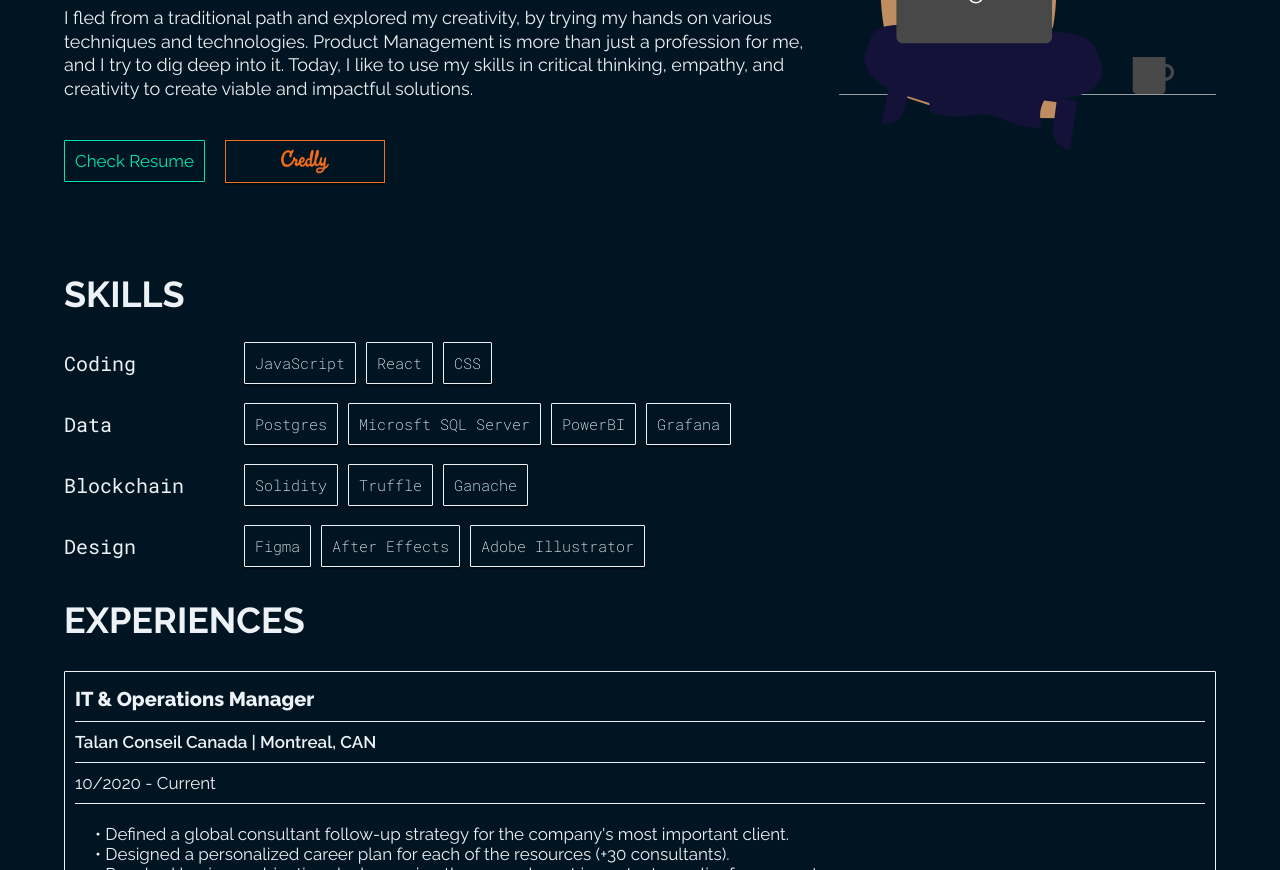
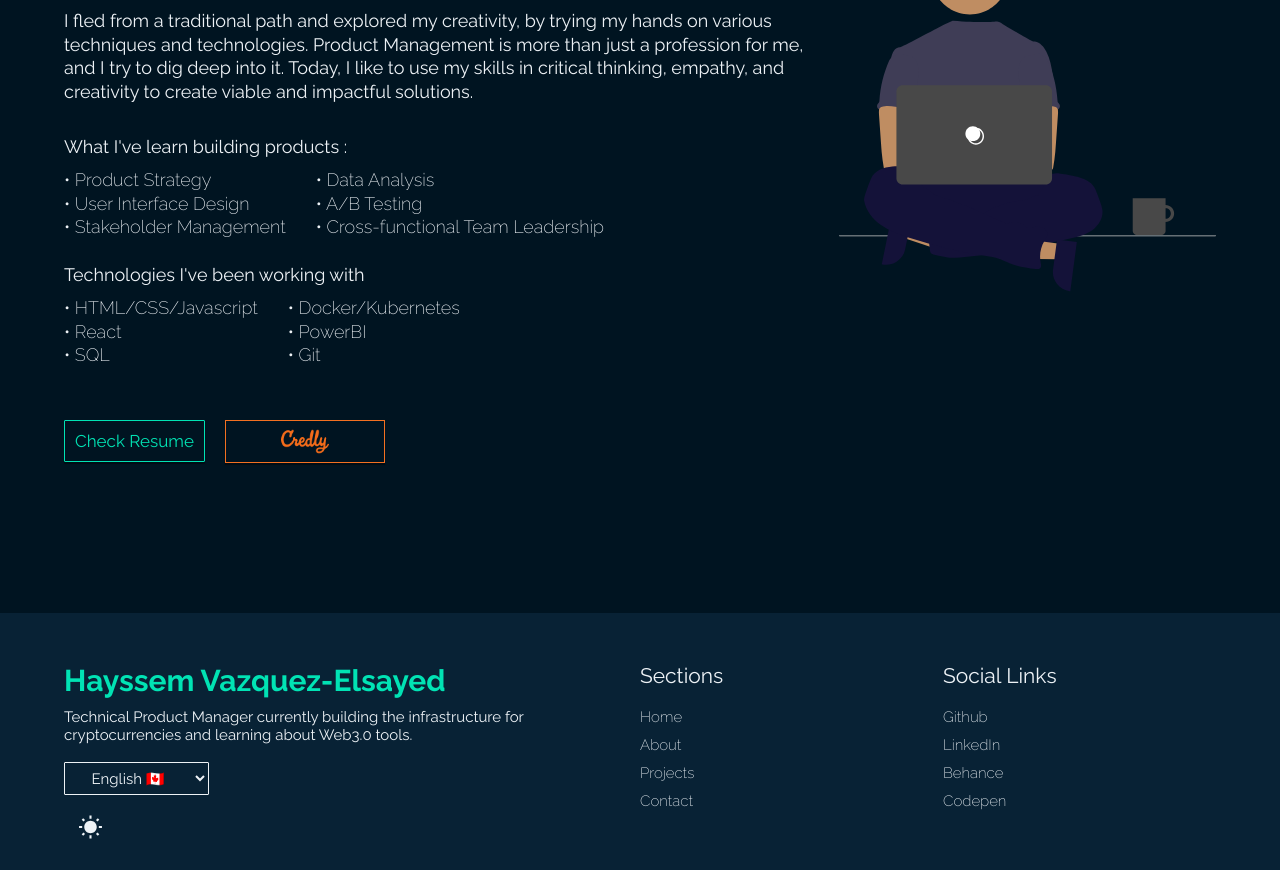
Before and after one commit to cuitlazotlac/portfolio-v3, a React (Create React App) app: page /about in a window 1280 px wide. Shown: the part 500-1370 px from the top of the page. Built offline with nearby package versions, Linux system fonts and the light colour scheme.

Commit message:
reviewing projects and about pages

```diff
--- a/src/assets/data/blockchain.js
+++ b/src/assets/data/blockchain.js
@@ -2,7 +2,7 @@
 const blockchain = [
   {
     id: 1,
-    category: "DApp",
+    category: "DeFi",
     link1: "https://github.com/cuitlazotlac/defi_app",
     link2: "https://defi-dapp-token-farm.herokuapp.com/",
     title: "DeFi DApp Token Farm",
@@ -11,7 +11,7 @@ const blockchain = [
   },
   {
     id: 2,
-    category: "Web3.0",
+    category: "React",
     link1: "https://github.com/cuitlazotlac/eth-sign-in",
     link2: "https://cuitlazotlac.github.io/eth-sign-in/",
     title: "ETH SignIn",
@@ -20,7 +20,7 @@ const blockchain = [
   },
   {
     id: 3,
-    category: "Web3.0",
+    category: "React",
     link1: "https://github.com/cuitlazotlac/full-mint-website",
     link2: "https://cuitlazotlac.github.io/full-mint-website/",
     title: "NFT Mint Website",
@@ -36,6 +36,60 @@ const blockchain = [
     desc: "👨🏽‍💻 📈 Using the crypto analytics by and for the community in order to practice building dashboards create and share crypto analytics.",
     stack: "SQL",
   },
+  {
+    id: 5,
+    category: "React",
+    link1: "https://github.com/cuitlazotlac/WeatherChecker",
+    link2: "https://weatherchecker1.herokuapp.com/",
+    title: "Weather Checker",
+    desc: "🌤 🌦 Responsive web application to check to detailed weather. Built-in React + SCSS and using OpenWeatherMap API (https://openweathermap.org/)",
+    stack: "react, scss, openweathermap-api",
+  },
+  {
+    id: 6,
+    category: "API",
+    link1: "https://github.com/cuitlazotlac/mtlmex-api",
+    link2: "https://mtlmex-api.herokuapp.com/",
+    title: "MTL Mex API",
+    desc: "🇲🇽🌮 An API of the Mexican restaurants in Montréal 🇨🇦 This need to be constantly updated with the best addresses that you know so do not hesitate to contribute 🤠",
+    stack: "javascript, heroku, jsondb",
+  },
+  {
+    id: 7,
+    category: "React",
+    link1: "https://github.com/cuitlazotlac/anime-library",
+    link2: "https://anime-library1.herokuapp.com/",
+    title: "Anime Library",
+    desc: "⛩ 🏮 Simple Web application to display your favorite animes - manga.. information using the Unofficial MYANIMELIST API (https://jikan.moe/)",
+    stack: "react, api, scss",
+  },
+  {
+    id: 8,
+    category: "Vue",
+    link1: "https://github.com/cuitlazotlac/what-movie",
+    link2: "https://what-movies.herokuapp.com/",
+    title: "What Movie ?",
+    desc: "🎥 🍿 A very simple web application displaying movies information using the OMDB API (https://www.omdbapi.com/)",
+    stack: "vuejs, api, javascript",
+  },
+  {
+    id: 9,
+    category: "React",
+    link1: "https://github.com/cuitlazotlac/covid-tracker-dashboard",
+    link2: "https://www.google.com",
+    title: "Covid Tracker Dashboard",
+    desc: "covid dashboard using https://covidtracking.com/data api",
+    stack: "react, api",
+  },
+  {
+    id: 10,
+    category: "React",
+    link1: "https://github.com/climate-stuff/carbon-calculator",
+    link2: "",
+    title: "Carb One Caculator",
+    desc: "🪴👨🏽‍💻👨🏻‍💻 This is the story of two guys interested in environmental topics, building a carbon footprint calculator",
+    stack: "react, javascript",
+  }
 ];
 
 export default blockchain;
--- a/src/assets/data/projects.js
+++ b/src/assets/data/projects.js
@@ -36,7 +36,7 @@ const projects = [
     name: "MTL Mex API",
     link1: "https://github.com/cuitlazotlac/mtlmex-api",
     link2: "https://mtlmex-api.herokuapp.com/",
-    desc: "🇲🇽🌮 An API of the Mexican restaurants in Montréal 🇨🇦 This need to be constantly updated with the best addresses that you know so do not hesitate to contribute 🤠.",
+    desc: "🇲🇽🌮 An API of the Mexican restaurants in Montréal. This need to be constantly updated with the best addresses that I know, hear about or discover.",
     stacks: "javascript, heroku, jsondb",
     img: UTrackerImg,
   },
--- a/src/assets/i18next/en.json
+++ b/src/assets/i18next/en.json
@@ -20,7 +20,7 @@
   "Navigation": {
     "Home": "Home",
     "About": "About",
-    "Projects": "Blockchain/Web3.0",
+    "Projects": "Projects",
     "Portfolio": "Portfolio",
     "Contact": "Contact"
   },
@@ -61,17 +61,18 @@
     "Skill": "Skills",
     "Experience": "Experiences",
     "Certification": "Certifications",
-    "Education": "Education"
+    "Education": "Education",
+    "ProductSkills": "What I've learn building products :",
+    "TechSkills": "Technologies I've been working with"
   },
   "ProjectSwiper": {
     "SectionTitle": "Projects",
     "SectionDescription": "Some of my recent works",
-    "WebDev": "Web 2.0 projects",
-    "Web3": "Web 3.0 projects"
+    "More": "See more projects.."
   },
   "Project": {
-    "SectionTitle": "DApps & Smart Contracts",
-    "SectionDescription": "Small developments built learn about Bslockchain and Web3.0",
+    "SectionTitle": "Projects",
+    "SectionDescription": "Built to practice Web development focusing on Web3.0",
     "Placeholder": "Search for a project..."
   },
   "Portfolio": {
--- a/src/components/ProjectItem.jsx
+++ b/src/components/ProjectItem.jsx
@@ -63,7 +63,7 @@ const ProjectItemStyles = styled.div`
   .projectItem__links__section {
     border-top: 1px solid var(--font-color);
     svg {
-      max-width: 6%;
+      max-width: 4%;
       margin-top: 1rem;
       margin-left: 1rem;
     }
--- a/src/components/SectionTitle.jsx
+++ b/src/components/SectionTitle.jsx
@@ -21,7 +21,7 @@ const SectionTitleStyle = styled.div`
     text-transform: uppercase;
   }
   p {
-    font-family: var(--btn-font);
+    font-family: var(--stacks-font);
     font-weight: 200;
     font-size: 1.8rem;
   }
--- a/src/components/shared/NavMenu.jsx
+++ b/src/components/shared/NavMenu.jsx
@@ -67,7 +67,7 @@ export default function NavMenu() {
             {t("Navigation.Projects")}
           </NavLink>
         </li>
-        <li>
+        {/* <li>
           <NavLink
             to="/portfolio"
             onClick={() => setShowNav(!showNav)}
@@ -77,7 +77,7 @@ export default function NavMenu() {
           >
             {t("Navigation.Portfolio")}
           </NavLink>
-        </li>
+        </li> */}
         <li>
           <NavLink
             to="/contact"
--- a/src/pages/About.jsx
+++ b/src/pages/About.jsx
@@ -43,6 +43,36 @@ export default function About() {
                   {t("About.Paragraph2")}
                   <br />
                 </PText>
+                <br />
+                <br />
+                <PText>
+                  <p className="paragraph">{t("About.ProductSkills")}</p>
+                  <div className="about-info">
+                    <div className="info-title">
+                      <p>• Product Strategy</p>
+                      <p>• User Interface Design</p>
+                      <p>• Stakeholder Management</p>
+                    </div>
+                    <div className="info">
+                      <p>• Data Analysis</p>
+                      <p>• A/B Testing</p>
+                      <p>• Cross-functional Team Leadership</p>
+                    </div>
+                  </div>
+                  <p className="paragraph">{t("About.TechSkills")}</p>
+                  <div className="about-info">
+                    <div className="info-title">
+                      <p>• HTML/CSS/Javascript</p>
+                      <p>• React</p>
+                      <p>• SQL</p>
+                    </div>
+                    <div className="info">
+                      <p>• Docker/Kubernetes</p>
+                      <p>• PowerBI</p>
+                      <p>• Git</p>
+                    </div>
+                  </div>
+                </PText>
               </div>
               <div className="button_row">
                 <a
@@ -59,148 +89,6 @@ export default function About() {
             </div>
             <div className="right">
               <img src={Avatar} alt="avatar" />
-            </div>
-          </div>
-          <div className="about__info__items">
-            {/* // SKILLS SECTION */}
-            <h1 className="about__info__heading">{t("About.Skill")}</h1>
-            <div className="about__info__item" data-aos="fade-right">
-              <AboutInfoItem
-                title="Coding"
-                items={["JavaScript", "React", "CSS"]}
-              />
-              <AboutInfoItem
-                title="Data"
-                items={[
-                  "Postgres",
-                  "Microsft SQL Server",
-                  "PowerBI",
-                  "Grafana",
-                ]}
-              />
-              <AboutInfoItem
-                title="Blockchain"
-                items={["Solidity", "Truffle", "Ganache"]}
-              />
-              <AboutInfoItem
-                title="Design"
-                items={["Figma", "After Effects", "Adobe Illustrator"]}
-              />
-            </div>
-            {/* // EXPERIENCE SECTION */}
-            <h1 className="about__info__heading">{t("About.Experience")}</h1>
-            <div className="about__info__item" data-aos="fade-left">
-              <ExperienceInfoItem
-                title={t("Experience4.Title")}
-                company={t("Experience4.Company")}
-                period={t("Experience4.Period")}
-                desc1={t("Experience4.Desc1")}
-                desc2={t("Experience4.Desc2")}
-                desc3={t("Experience4.Desc3")}
-                desc4={t("Experience4.Desc4")}
-                desc5={t("Experience4.Desc5")}
-                stacks={t("Experience4.Stacks")}
-              />
-              <ExperienceInfoItem
-                title={t("Experience3.Title")}
-                company={t("Experience3.Company")}
-                period={t("Experience3.Period")}
-                desc1={t("Experience3.Desc1")}
-                desc2={t("Experience3.Desc2")}
-                desc3={t("Experience3.Desc3")}
-                desc4={t("Experience3.Desc4")}
-                desc5={t("Experience3.Desc5")}
-                stacks={t("Experience3.Stacks")}
-              />{" "}
-              <ExperienceInfoItem
-                title={t("Experience2.Title")}
-                company={t("Experience2.Company")}
-                period={t("Experience2.Period")}
-                desc1={t("Experience2.Desc1")}
-                desc2={t("Experience2.Desc2")}
-                desc3={t("Experience2.Desc3")}
-                desc4={t("Experience2.Desc4")}
-                desc5={t("Experience2.Desc5")}
-                stacks={t("Experience2.Stacks")}
-              />{" "}
-              <ExperienceInfoItem
-                title={t("Experience1.Title")}
-                company={t("Experience1.Company")}
-                period={t("Experience1.Period")}
-                desc1={t("Experience1.Desc1")}
-                desc2={t("Experience1.Desc2")}
-                desc3={t("Experience1.Desc3")}
-                desc4={t("Experience1.Desc4")}
-                desc5={t("Experience1.Desc5")}
-                stacks={t("Experience1.Stacks")}
-              />
-              <ExperienceInfoItem
-                title={t("Experience0.Title")}
-                company={t("Experience0.Company")}
-                period={t("Experience0.Period")}
-                desc1={t("Experience0.Desc1")}
-                desc2={t("Experience0.Desc2")}
-                desc3={t("Experience0.Desc3")}
-                desc4={t("Experience0.Desc4")}
-                desc5={t("Experience0.Desc5")}
-                stacks={t("Experience0.Stacks")}
-              />
-            </div>
-            {/* // EDUCATION SECTION */}
-            <h1 className="about__info__heading">{t("About.Education")}</h1>
-            <div className="about__info__item" data-aos="fade-right">
-              <CertificationInfoItem
-                title={t("Education1.Title")}
-                company={t("Education1.Company")}
-              />
-            </div>
-            {/* // CERTIFICATION SECTION */}
-            <h1 className="about__info__heading">{t("About.Certification")}</h1>
-            <div className="certification__info__items" data-aos="fade-left">
-              <CertificationInfoItem
-                title={t("Certification.Title10")}
-                company={t("Certification.Company10")}
-              />{" "}
-              <CertificationInfoItem
-                title={t("Certification.Title9")}
-                company={t("Certification.Company9")}
-              />{" "}
-              <CertificationInfoItem
-                title={t("Certification.Title8")}
-                company={t("Certification.Company8")}
-              />{" "}
-              <CertificationInfoItem
-                title={t("Certification.Title7")}
-                company={t("Certification.Company7")}
-              />{" "}
-              <CertificationInfoItem
-                title={t("Certification.Title6")}
-                company={t("Certification.Company6")}
-              />{" "}
-              <CertificationInfoItem
-                title={t("Certification.Title5")}
-                company={t("Certification.Company5")}
-              />{" "}
-              <CertificationInfoItem
-                title={t("Certification.Title4")}
-                company={t("Certification.Company4")}
-              />{" "}
-              <CertificationInfoItem
-                title={t("Certification.Title3")}
-                company={t("Certification.Company3")}
-              />{" "}
-              <CertificationInfoItem
-                title={t("Certification.Title2")}
-                company={t("Certification.Company2")}
-              />{" "}
-              <CertificationInfoItem
-                title={t("Certification.Title1")}
-                company={t("Certification.Company1")}
-              />{" "}
-              <CertificationInfoItem
-                title={t("Certification.Title0")}
-                company={t("Certification.Company0")}
-              />
             </div>
           </div>
         </div>
@@ -236,6 +124,32 @@ const AboutPageStyles = styled.div`
   .button_row {
     display: flex;
     gap: 2rem;
+  }
+  .paragraph {
+    padding: 1rem 0;
+    @media screen and (max-width: 670px) {
+      font-size: 1.6rem;
+    }
+  }
+  .about-info {
+    display: flex;
+    padding-bottom: 1.4rem;
+
+    .info-title {
+      padding-right: 3rem;
+      p {
+        font-weight: 400;
+      }
+    }
+    .info-title,
+    .info {
+      p {
+        font-weight: 200;
+        @media screen and (max-width: 670px) {
+          font-size: 1.6rem;
+        }
+      }
+    }
   }
   .confsquare-btn {
     font-family: var(--main-font);
```
Also changed, not shown: src/components/ProjectsCarouselSection.jsx (+2 -7 lines), src/pages/Projects.jsx (+25 -0 lines).
